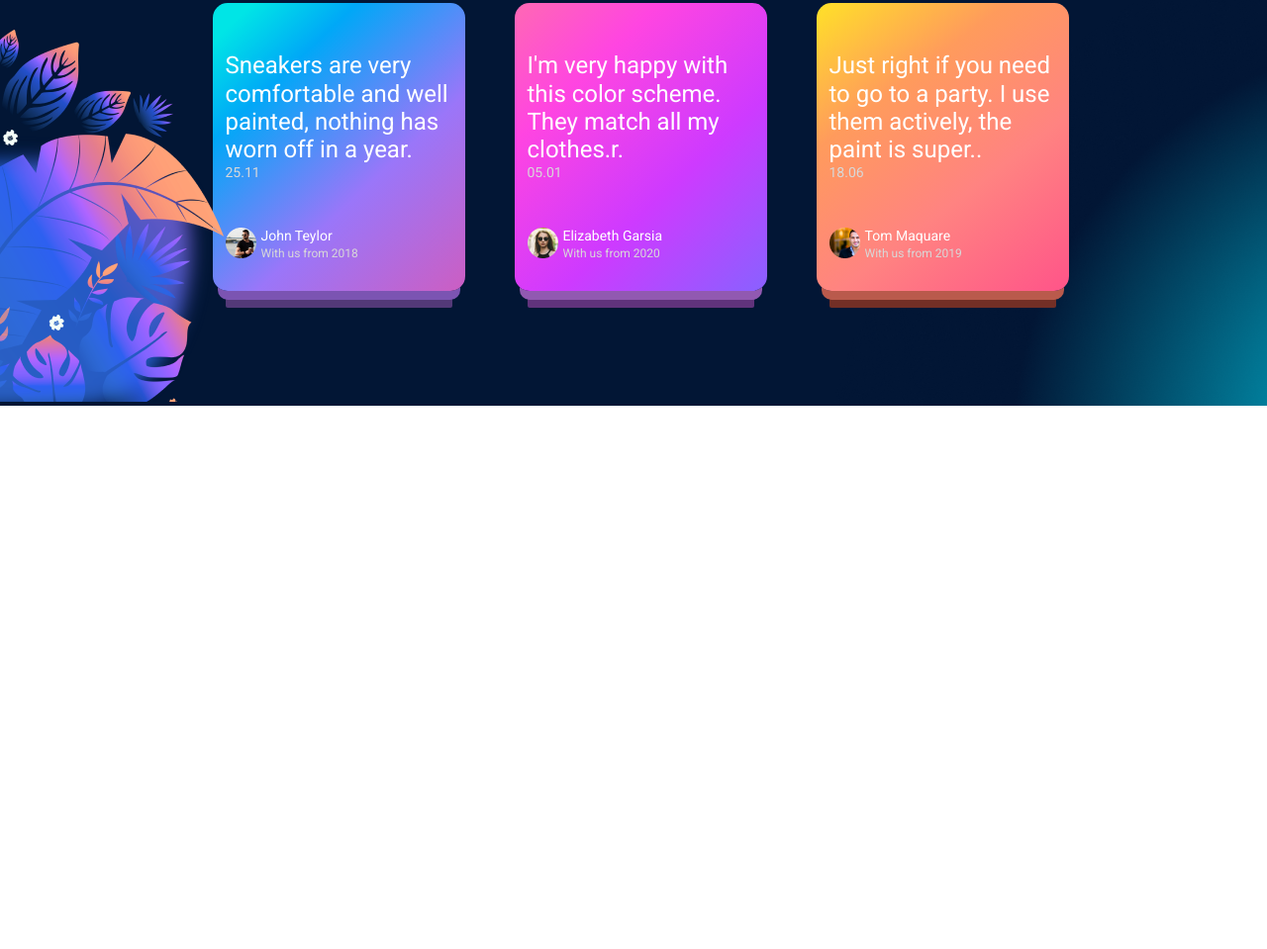
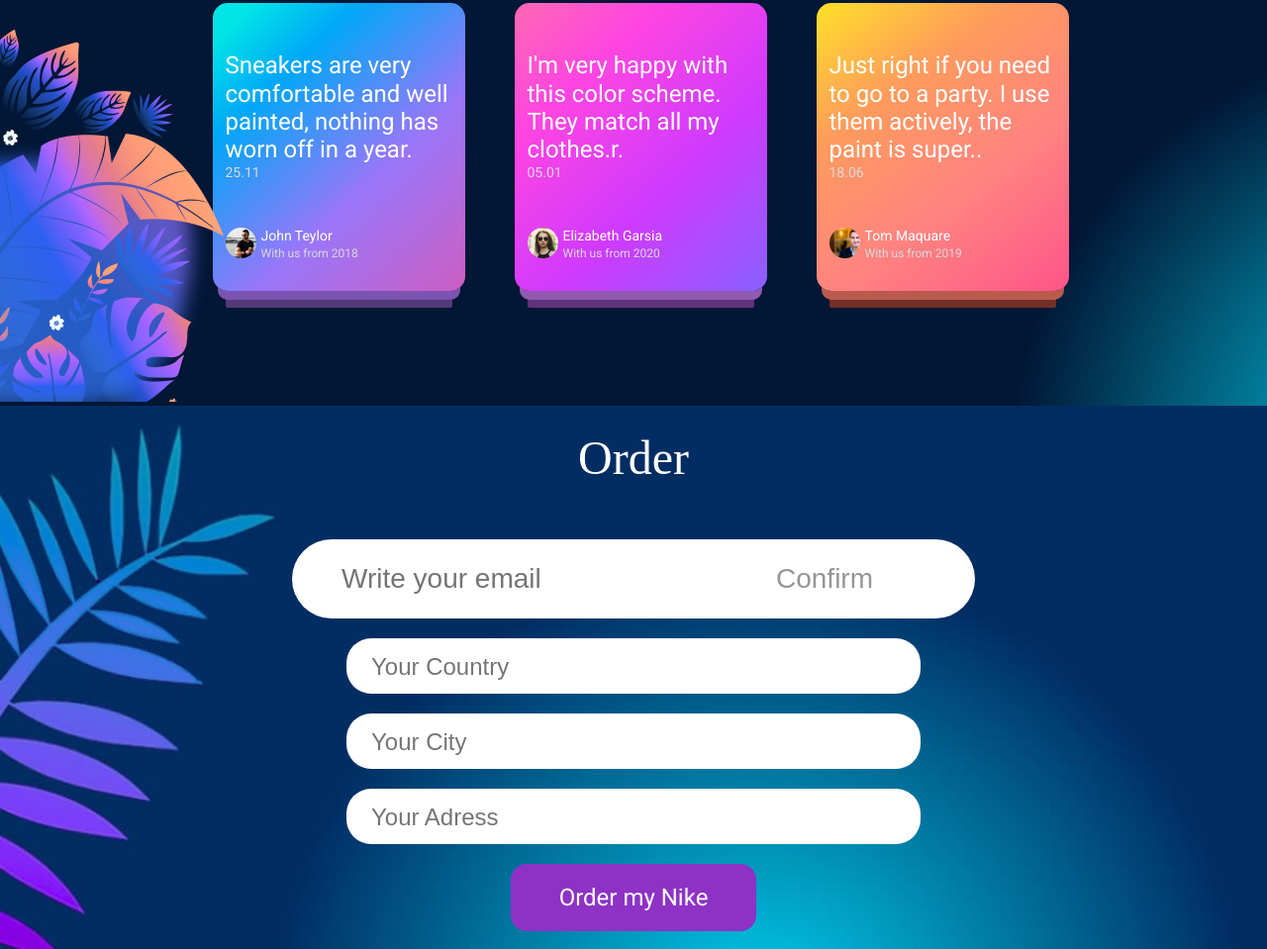
Before and after one commit to IvanMedvedovskyi/ColorRave-Site, a plain HTML site: page index.html in a window 1280 px wide. Shown: the part 1565-2524 px from the top of the page at 99% size. Before the commit the page ends 1975 px from the top, so only its background shows below. Drawn offline with Linux system fonts and the light colour scheme.

Commit message:
add-order block--color rave

```diff
--- /dev/null
+++ b/css/main-fourth.css
@@ -0,0 +1,123 @@
+.h2_order {
+    color: #ffffff;
+    font-family: Playfair Display;
+    font-size: 48px;
+    font-weight: 400;
+    line-height: 63.98px;
+    text-align: center;
+    margin-bottom: 50px;
+    padding-top: 21px;
+  }
+
+  .section_order-four {
+    background-image: url(../img/background-order-image.jpg);
+    background-repeat: no-repeat;
+    background-size: cover;
+    height: 549px;
+  }
+
+  .container_order {
+    display: flex;
+    max-width: 790px;
+    margin: 0 auto;
+  }
+
+  .order_row {
+    display: flex;
+    flex-direction: column;
+    width: 790px;
+    gap: 20px;
+    align-items: center;
+  }
+
+  form input {
+    padding: 12px 25px;
+    border: none;
+    outline: none;
+    font-size: 28px;
+    flex: 1;
+    color: #959595;
+  }
+
+  .form_firstline {
+    display: flex;
+    align-items: center;
+    background-color: #ffffff;
+    border-radius: 50px;
+    padding: 12px 25px;
+    width: 100%;
+    max-width: 690px;
+  }
+
+  .order_input-first {
+    border: none;
+    outline: none;
+    flex: 1;
+    font-size: 28px;
+    color: #959595;
+  }
+
+  input[type="text-first"]::placeholder {
+    font-size: 28px;
+    font-weight: 400;
+    line-height: 32.81px;
+    text-align: left;
+  }
+
+  .order_input {
+    width: 580px;
+    height: 50px;
+
+    border-radius: 25px 25px 25px 25px;
+    opacity: 0px;
+  }
+
+  input[type="text"]::placeholder {
+    font-size: 24px;
+    font-weight: 400;
+    line-height: 28.13px;
+    text-align: left;
+  }
+
+  .order_first-button {
+    background: none;
+    border: none;
+    font-size: 28px;
+    color: #959595;
+    cursor: pointer;
+    padding-right: 78px;
+  }
+
+  .order_second-button {
+    width: 248px;
+    height: 68px;
+    border-radius: 16px 16px 16px 16px;
+    background-color: #8e32c6;
+
+    color: #ffffff;
+    font-size: 24px;
+    font-family: Roboto;
+    font-weight: 400;
+    line-height: 28.13px;
+    transition: 0.5s;
+    border: none;
+    outline: none;
+  }
+  .order_second-button:hover {
+    background-color: #713796;
+    transition: 0.5s;
+  }
+
+  input {
+    pointer-events: auto;
+  }
+
+  input {
+    margin: 0; /* Убедитесь, что нет смещений из-за margin */
+    padding: 12px 25px; /* Контролируем padding */
+    box-sizing: border-box; /* Гарантируем, что padding и border учитываются в размере элемента */
+  }
+
+  input:focus {
+    outline: none;
+  }
--- a/index.html
+++ b/index.html
@@ -141,6 +141,21 @@
                 <img src="./img/lonya-carton.png" alt="lonya-carton">
             </div>
         </section>
+        <div class="section_order-four">
+            <h2 class="h2_order">Order</h2>
+            <div class="container_order">
+                <form class="order_row">
+                    <div class="form_firstline">
+                        <input class="order_input-first" type="text-first" placeholder="Write your email">
+                        <button class="order_first-button" type="submit">Confirm</button>
+                    </div>
+                    <input class="order_input" type="text" placeholder="Your Country">
+                    <input class="order_input" type="text" placeholder="Your City">
+                    <input class="order_input" type="text" placeholder="Your Adress">
+                    <button class="order_second-button">Order my Nike</button>
+                </form>
+            </div>
+        </div>
     </main>
 </body>
 
--- a/style.css
+++ b/style.css
@@ -5,3 +5,4 @@
 @import url("./css/main-first.css");
 @import url("./css/main-second.css");
 @import url("./css/main-third.css");
+@import url("./css/main-fourth.css");
```
Also changed, not shown: img/background-order-image.jpg (added).
